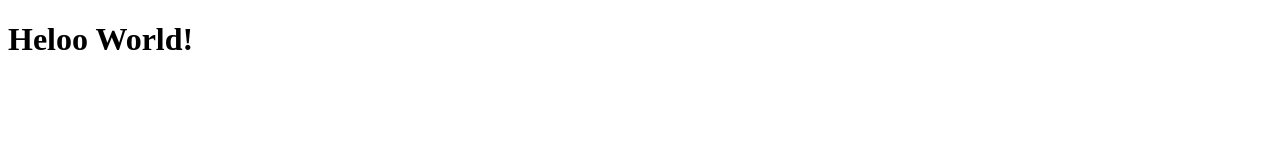
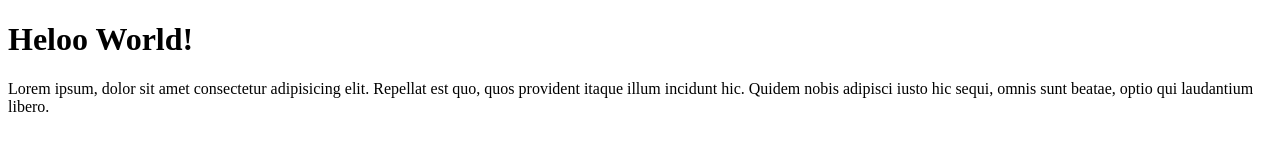
Before and after one commit to webprogrammingard/wpa-git-test, a plain HTML site: page index.html in a window 1280 px wide. Drawn offline with Linux system fonts and the light colour scheme.

Commit message:
menambahkan paragraph

```diff
--- a/index.html
+++ b/index.html
@@ -7,5 +7,6 @@
   </head>
   <body>
     <h1>Heloo World!</h1>
+    <p>Lorem ipsum, dolor sit amet consectetur adipisicing elit. Repellat est quo, quos provident itaque illum incidunt hic. Quidem nobis adipisci iusto hic sequi, omnis sunt beatae, optio qui laudantium libero.</p>
   </body>
 </html>
```
